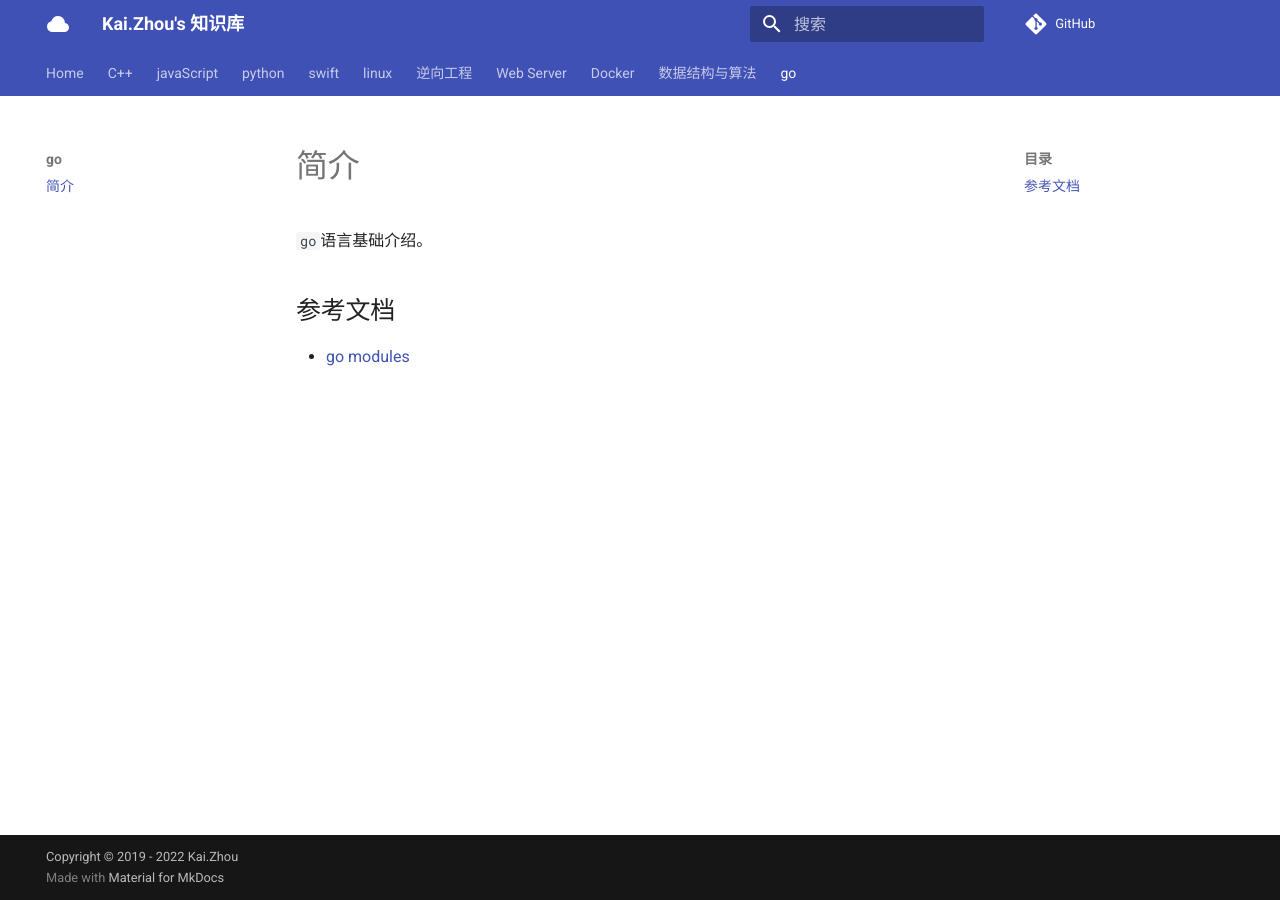
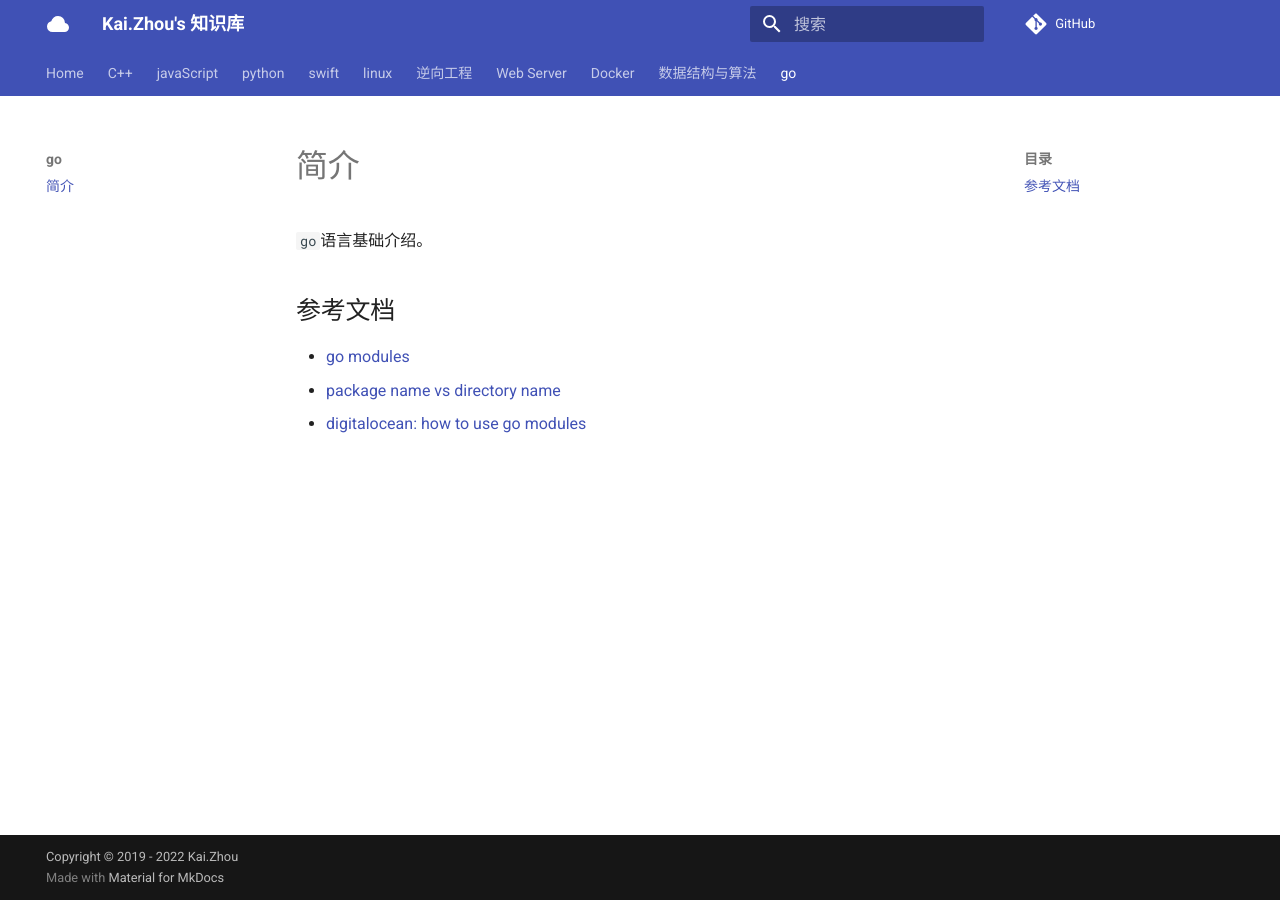
Before and after one commit to zhoukaidev/ks_blog, an MkDocs documentation site: the page built from docs/go/README.md, in a window 1280 px wide. Built offline with MkDocs 1.6.1 and Material for MkDocs 9.7.7, drawn with Linux system fonts in a browser that asks for light colours; comment, search, counter and statistics services are not loaded.

Commit message:
Update README.md

```diff
--- a/docs/go/README.md
+++ b/docs/go/README.md
@@ -6,3 +6,5 @@
 ## 参考文档
 
 * [go modules](https://medium.com/@adiach3nko/package-management-with-go-modules-the-pragmatic-guide-c831b4eaaf31)
+* [package name vs directory name](https://golangbyexample.com/package-folder-name-golang/)
+* [digitalocean: how to use go modules](https://www.digitalocean.com/community/tutorials/how-to-use-go-modules)
```
